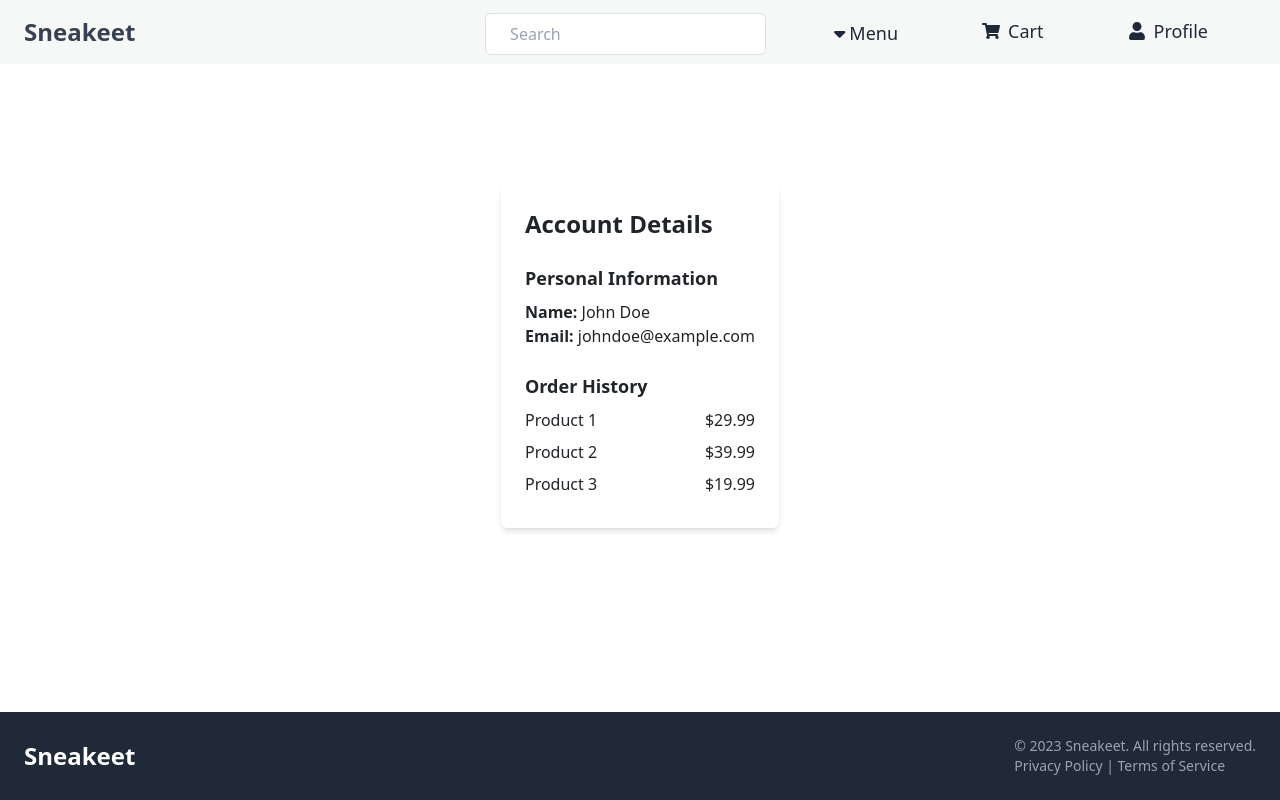
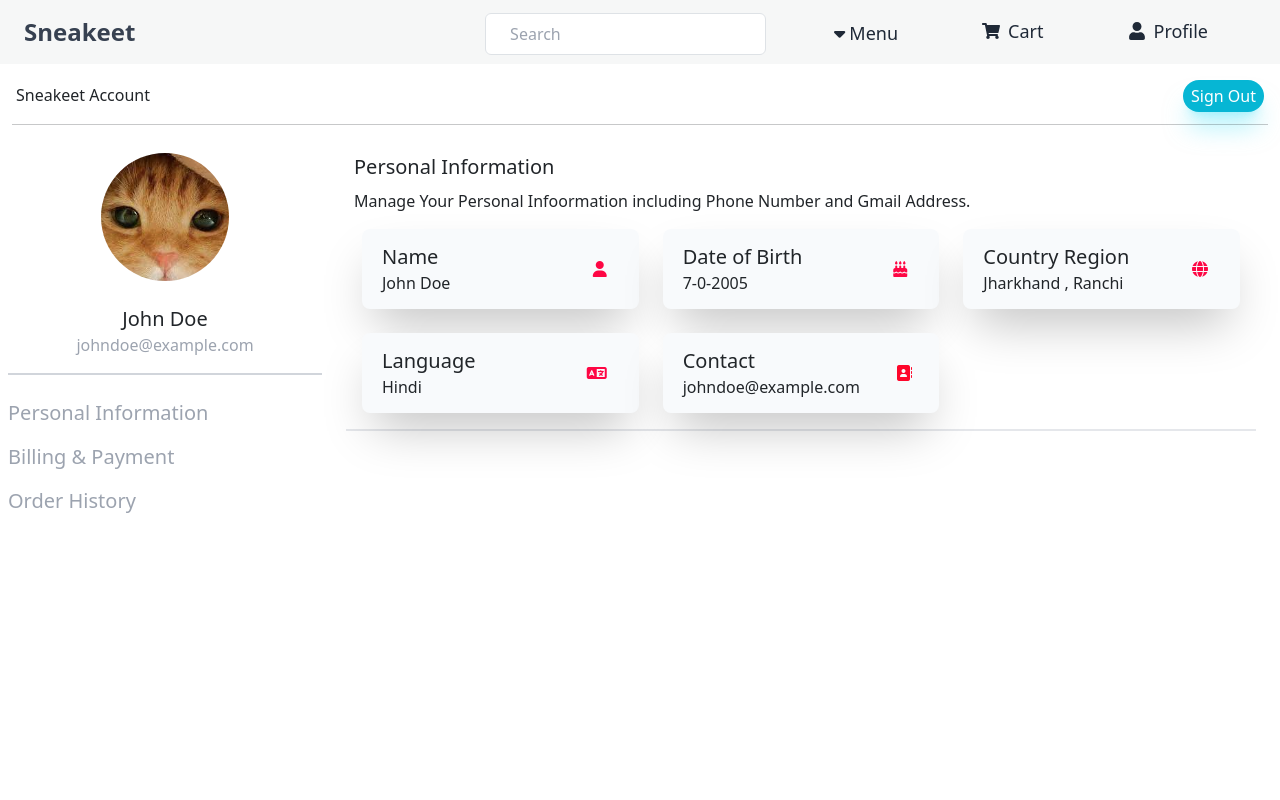
Before and after one commit to bit-web24/sneakeet, a React (Create React App) app: page /account in a window 1280 px wide. Shown: the top 800 px of the page. Built offline with nearby package versions, Linux system fonts and the light colour scheme.

Commit message:
Updated code

```diff
--- a/src/components/Account.js
+++ b/src/components/Account.js
@@ -1,4 +1,4 @@
-import React from 'react';
+import React, { useEffect } from 'react';
 
 function Account() {
   // Dummy user data for demonstration purposes
@@ -10,32 +10,108 @@ function Account() {
       { id: 2, product: "Product 2", price: 39.99 },
       { id: 3, product: "Product 3", price: 19.99 },
     ],
+    birth : "7-0-2005",
+    region : "Jharkhand , Ranchi",
+    language : "Hindi"
   };
 
+   useEffect(() =>{
+
+    let heads = document.querySelectorAll('.info--box h2');
+    heads.forEach((links) => links.classList.remove('active'));
+
+    heads.forEach((link) => link.addEventListener('click',() =>{
+       if(link.classList.contains('active')){
+        link.classList.remove('active');
+       }else{
+        link.classList.add('active');
+       }
+
+    }))
+   },[])
+
+
   return (
-    <div className="flex items-center justify-center h-screen">
-      <div className="max-w-md p-6 bg-white rounded-md shadow-md">
-        <h2 className="text-2xl font-semibold mb-4">Account Details</h2>
-        <div className="mb-4">
-          <h3 className="text-lg font-semibold mb-2">Personal Information</h3>
-          <p>
-            <span className="font-semibold">Name:</span> {user.name}
-          </p>
-          <p>
-            <span className="font-semibold">Email:</span> {user.email}
-          </p>
+    <section className='container p-2 relative block w-screen h-max min-h-screen'>
+      <div className='p-1'>
+       <div className='flex w-full justify-between p-1 items-center mb-2'>
+          <h1>Sneakeet Account</h1>
+          <button className='rounded-2xl p-1 px-2 text-white font-medium bg-cyan-500 shadow-xl shadow-cyan-300/50'>Sign Out</button>
+       </div>
+         <hr/>
+       </div>
+       <div className='flex gap-2 w-full h-full relative'>
+        <div className='md:static top-0 left-0 flex-auto w-1/3'>
+           <div className='w-full flex flex-col p-2 items-center mt-3 border-b-2 border-gray-300'>
+              <img src={require("../assets/shop/images.jpeg")} className=' object-cover w-32 h-32 rounded-full'></img>
+              <div className='user--box text-center mt-6 mb-2'>
+                 <h2 className='text-xl font-medium'>{user.name}</h2>
+                 <p className='text-gray-400'>{user.email}</p>
+              </div>
+           </div>
+           <div className='info--box flex flex-col items-start mt-6 gap-3'>
+              <h2 className='active text-xl font-medium text-gray-400 cursor-pointer'>Personal Information</h2>
+              <h2 className='text-xl font-medium text-gray-400 corsor-pointer'>Billing & Payment</h2>
+              <h2 className='text-xl font-medium text-gray-400 cursor-pointer'>Order History</h2>
+           </div>
         </div>
-        <div>
-          <h3 className="text-lg font-semibold mb-2">Order History</h3>
-          {user.orders.map((order) => (
-            <div key={order.id} className="flex justify-between mb-2">
-              <p>{order.product}</p>
-              <p>${order.price}</p>
+        <div className='flex-auto w-full h-full '>
+          <div className='m-3'>
+            <div className='w-full h-fit p-2 border-b-2' id="Personal_info">
+               <h2 className='text-xl font-medium'>Personal Information</h2>
+               <p className='mt-2'>Manage Your Personal Infoormation including Phone Number and Gmail Address.</p>
+               <div className='grid--info mt-2 p-2  grid w-full gap-4'>
+                <div className=' bg-slate-50 shadow-2xl h-20 rounded-lg flex items-center justify-between'>
+                  <div className='m-1 pl-4'>
+                     <h2 className='text-xl font-medium'>Name</h2>
+                     <p>{user.name}</p>
+                  </div>
+                  <div className='p-8'>
+                  <i className="fa-solid fa-user" style={{color: "#fe0644"}}></i>
+                  </div>
+                </div>
+                <div className=' bg-slate-50 shadow-2xl h-20 rounded-lg flex items-center justify-between'>
+                  <div className='m-1 pl-4'>
+                     <h2 className='text-xl font-medium'>Date of Birth</h2>
+                     <p>{user.birth}</p>
+                  </div>
+                  <div className='p-8'>
+                  <i className="fa-solid fa-cake-candles" style={{color: "#fe0644"}}></i>
+                  </div>
+                </div>
+               <div className=' bg-slate-50 shadow-2xl h-20 rounded-lg flex items-center justify-between'>
+                  <div className='m-1 pl-4'>
+                     <h2 className='text-xl font-medium'>Country Region</h2>
+                     <p>{user.region}</p>
+                  </div>
+                  <div className='p-8'>
+                  <i className="fa-solid fa-globe" style={{color: "#fe0644"}}></i>
+                  </div>
+                </div>
+                <div className=' bg-slate-50 shadow-2xl h-20 rounded-lg flex items-center justify-between'>
+                  <div className='m-1 pl-4'>
+                     <h2 className='text-xl font-medium'>Language</h2>
+                     <p>{user.language}</p>
+                  </div>
+                  <div className='p-8'>
+                  <i className="fa-solid fa-language" style={{color: "#fe0644"}}></i>
+                  </div>
+                </div>
+                <div className=' bg-slate-50 shadow-2xl h-20 rounded-lg flex items-center justify-between'>
+                  <div className='m-1 pl-4'>
+                     <h2 className='text-xl font-medium'>Contact</h2>
+                     <p>{user.email}</p>
+                  </div>
+                  <div className='p-8'>
+                  <i class="fa-solid fa-address-book" style={{color: "#fe062b"}}></i>
+                  </div>
+                </div>
+                </div>
             </div>
-          ))}
+          </div>
         </div>
-      </div>
-    </div>
+       </div>
+    </section>
   );
 };
 
--- a/src/components/Banner.js
+++ b/src/components/Banner.js
@@ -7,7 +7,7 @@ import "swiper/css/navigation";
 
 import { Autoplay, Pagination, Navigation } from "swiper";
 
-export default function Banner() {
+const Banner = () => {
     return (
         <>
             <Swiper
@@ -40,3 +40,5 @@ export default function Banner() {
         </>
     );
 }
+
+export default Banner;
--- a/src/components/Layout.js
+++ b/src/components/Layout.js
@@ -5,11 +5,9 @@ import Footer from "./Footer";
 const Layout = () => {
     return (
         <>
-        <div className=" h-screen flex flex-col justify-between">
         <Navbar/>
         <Outlet/>
         <Footer/>
-        </div>
         </>
     );
 }
--- a/src/components/Navbar.js
+++ b/src/components/Navbar.js
@@ -30,7 +30,7 @@ const Navbar = () => {
   }
 
   return (
-    <nav className="fixed z-40 w-full" style={
+    <nav className="static top-0 z-40 w-full" style={
       {
         backgroundColor: `#F0F1F198`,
         backdropFilter: `blur(10px)`,
--- a/src/components/Products.js
+++ b/src/components/Products.js
@@ -19,7 +19,7 @@ const Products = () => {
 
   return (
     <>
-      <Banner />
+    <Banner />
       <div className="container mx-auto py-8">
         <div className="grid grid-cols-1 sm:grid-cols-2 md:grid-cols-3 lg:grid-cols-4 gap-6">
           {products.map((product) => (
--- a/src/index.css
+++ b/src/index.css
@@ -2,6 +2,9 @@
 @tailwind components;
 @tailwind utilities;
 
+body{
+    overflow-x: hidden;
+}
 .box{
     transition: 0.3s all ease-in-out;
 }
@@ -30,3 +33,12 @@
         display: none;
     }
 }
+
+.grid--info{
+    grid-template-columns: repeat(auto-fit, minmax(250px, 1fr));
+}
+
+.info--box .active{
+     font-size: 24px;
+     color: rgb(240, 117, 8);
+}
```
Also changed, not shown: src/assets/shop/images.jpeg (added).
